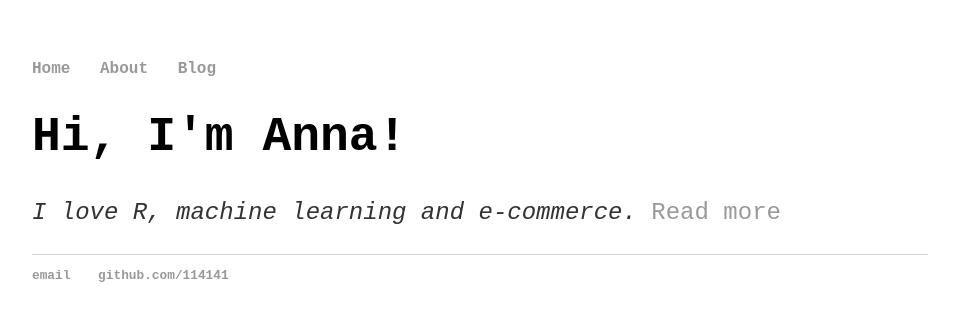
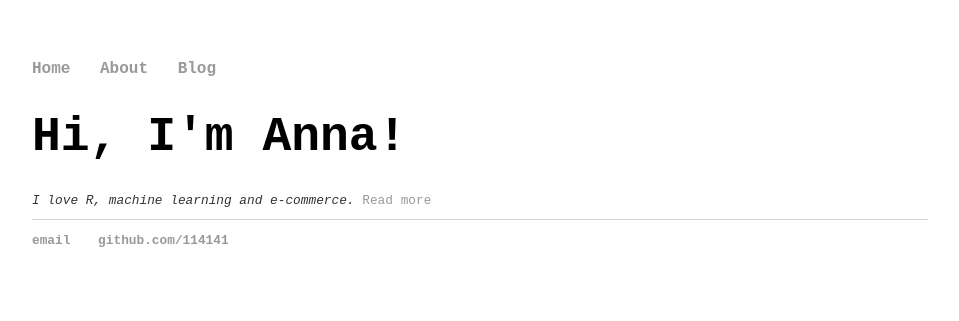
Before and after one commit to 114141/114141.github.io, a Jekyll site: the page built from index.html, in a window 1280 px wide. Shown: the top 321 px of the page, without its empty margins (160-1119 px from the left). Built offline with Jekyll 4.4.1, drawn with Linux system fonts in a browser that asks for light colours.

Commit message:
Update main.css

```diff
--- a/css/main.css
+++ b/css/main.css
@@ -25,8 +25,8 @@ h1 {
 }
 p {
     font-family:'Courier New';
-    font-size: 1.5em;
-    line-height: 1.4em;
+    font-size: .8em;
+    line-height: .8em;
     color: #333;
 
 }
@@ -38,7 +38,7 @@ footer {
 ul.posts {
     font-family:'Courier New';
     margin: 20px auto 40px;
-    font-size: .5em;
+    font-size: .8em;
 }
 
 ul.posts li {
```
